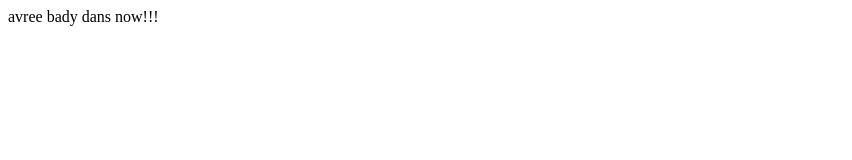
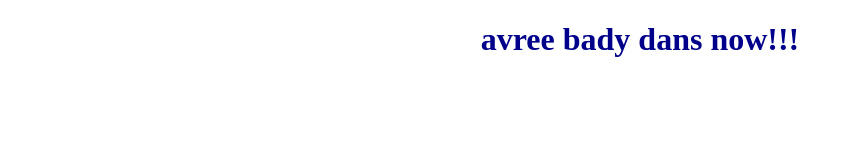
Before and after one commit to ilkoo/monolith, a plain HTML site: page index.html in a window 1280 px wide. Shown: the whole page, without its empty margins (0-852 px from the left). Drawn offline with Linux system fonts and the light colour scheme.

Commit message:
linked style and created style.css

```diff
--- a/index.html
+++ b/index.html
@@ -1,9 +1,11 @@
 <!DOCTYPE html>
 <html>
 <head>
-	<title>MONOLITH</title>
+	<title>Monolith.net</title>
+	<link rel="stylesheet" href="style.css">
 </head>
 <body>
-	avree bady dans now!!!
+	<h1>avree bady dans now!!!</h1>
+
 </body>
 </html>
--- /dev/null
+++ b/style.css
@@ -0,0 +1,4 @@
+h1{
+	text-align: center;
+	color: #00008B;
+}
```
